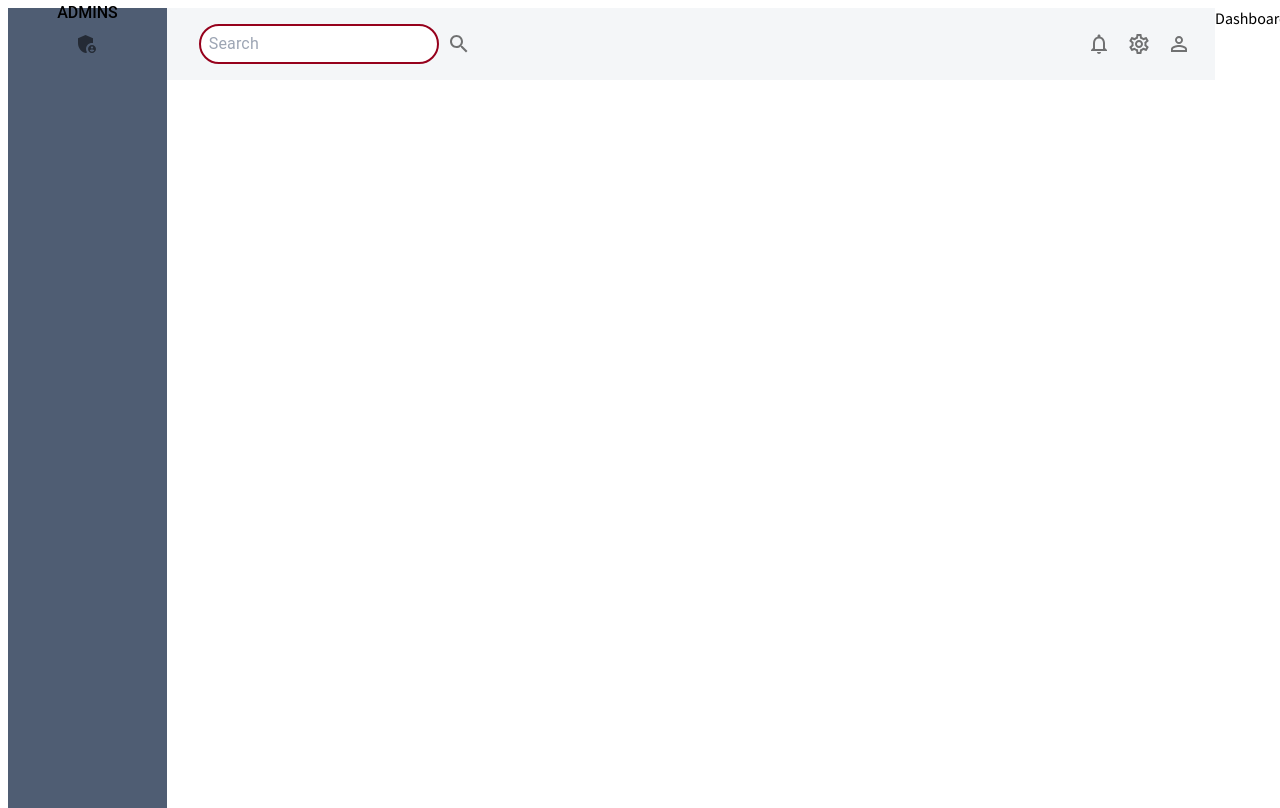
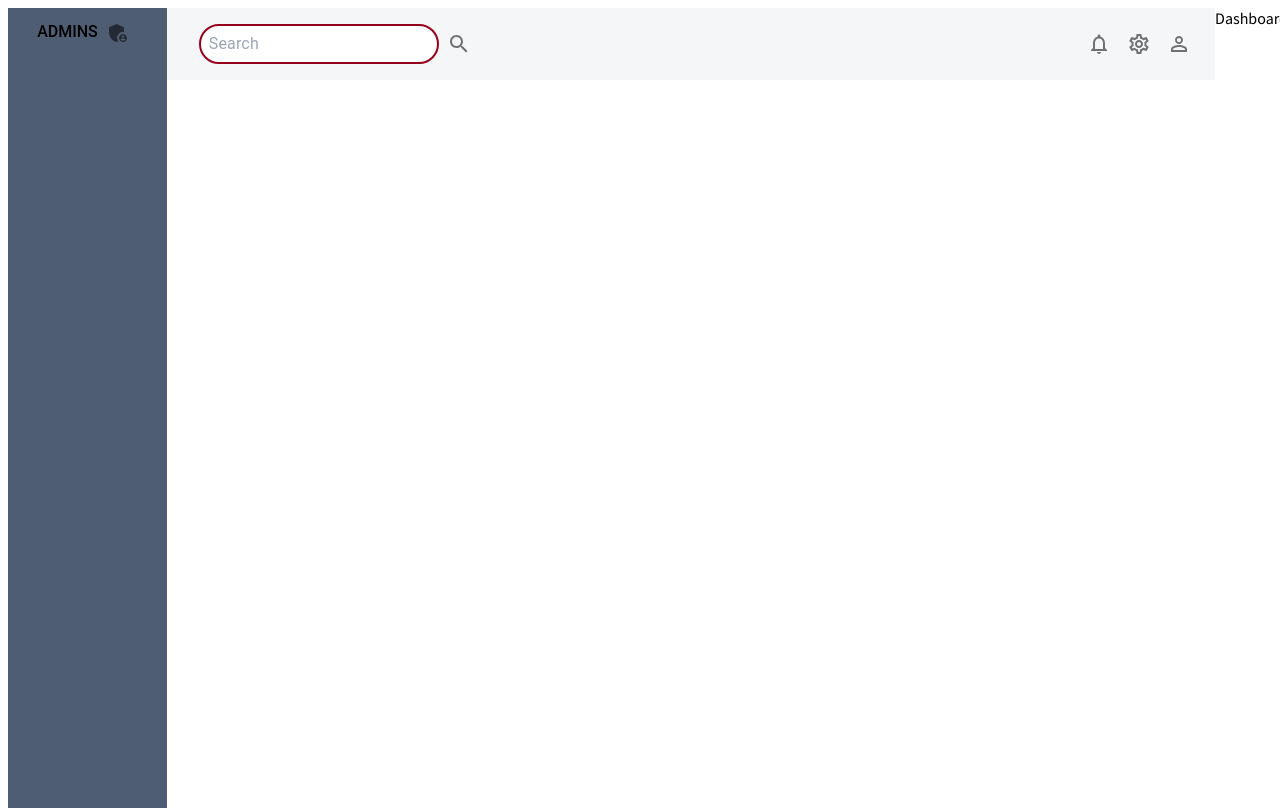
Before and after one commit to MihailDimitrov1235/shop, a React (Create React App) app in the folder admin/: page /home in a window 1280 px wide. Built offline with nearby package versions, Linux system fonts and the light colour scheme.

Commit message:
Updated sideBar for admin

```diff
--- a/admin/src/App.js
+++ b/admin/src/App.js
@@ -6,6 +6,7 @@ import theme from './theme';
 import routes from './routes';
 import TopBar from './pages/global/TopBar'
 import SideBar from './pages/global/SideBar'
+import {Box} from "@mui/material";
 
 function App() {
 
--- a/admin/src/index.css
+++ b/admin/src/index.css
@@ -8,6 +8,7 @@ body,
   height: 100%;
   width: 100%;
   font-family: 'Source sans pro', sans-serif;
+  overflow: hidden;
 }
 
 .app{
@@ -15,20 +16,20 @@ body,
   position: relative;
 }
 
-::-webkit-scrollbar{
+/* ::-webkit-scrollbar{
   width: 10px;
 }
-/* Track */
+Track
 ::-webkit-scrollbar-track{
   background: #e0e0e0;
 }
 
-/* Handle */
+Handle
 ::-webkit-scrollbar-thumb{
   background: #888;
 }
 
-/* Handle on hover */
+Handle on hover
 ::-webkit-scrollbar-thumb-hover{
   background: #555;
-}
+} */
--- a/admin/src/pages/global/sideBar.jsx
+++ b/admin/src/pages/global/sideBar.jsx
@@ -16,12 +16,18 @@ const SideBar = () =>{
         <Box sx={{
             backgroundColor:`${theme.palette.background.adminMenu}`,
             width:"200px",
+            height:"100%",
         }}>
             <ProSidebarProvider>
+                <Box sx={{
+                }}>
                     <Menu>
                         {!isCollapsed &&(
                             <MenuItem>
-                            <Box textAlign="center">
+                                <Box sx={{
+                                    textAlign:"center",
+                                    padding:'auto',
+                                }}>
                                     <Typography variant='h5'>
                                         ADMINS
                                     </Typography>
@@ -32,6 +38,7 @@ const SideBar = () =>{
                             </MenuItem>
                         )}
                     </Menu>
+                </Box>
             </ProSidebarProvider>
         </Box>
     )
--- a/admin/src/theme.js
+++ b/admin/src/theme.js
@@ -12,6 +12,7 @@ const theme = createTheme({
       default: '#f4f6f8',
       paper: '#ffffff',
       adminMenu: '#4f5d73',
+      adminMenuDarker: '#465367',
     },
     primary: {
       contrastText: '#96011c',
@@ -75,7 +76,8 @@ const theme = createTheme({
     h5: {
       fontWeight: 500,
       fontSize: 16,
-      letterSpacing: '-0.05px'
+      letterSpacing: '-0.05px',
+      display:'inline'
     },
     h6: {
       fontWeight: 500,
```
Lines whose indentation alone changed are shown as unchanged.
